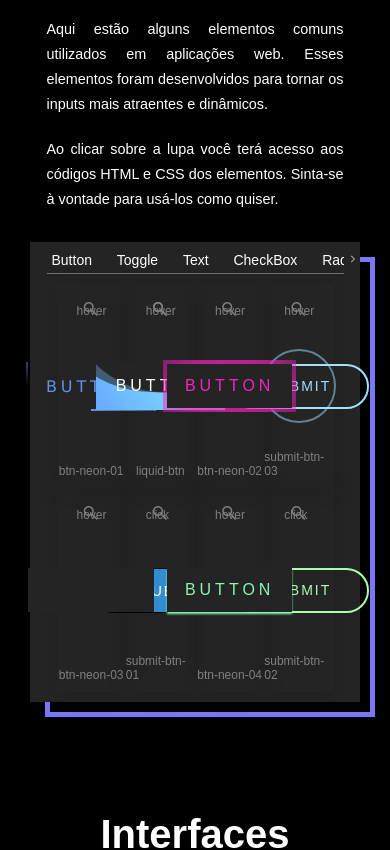
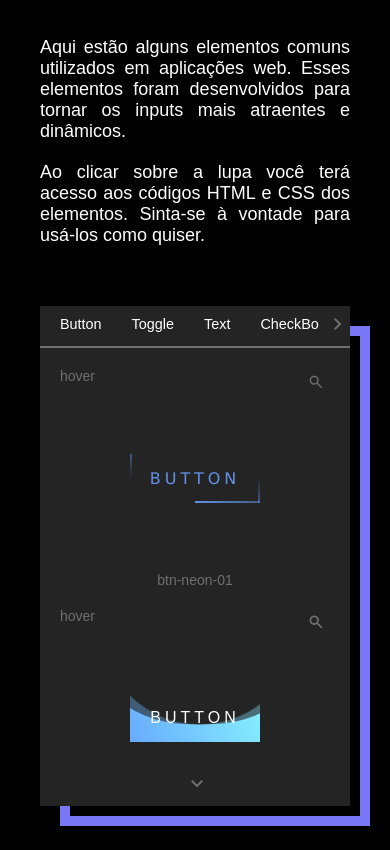
Before and after one commit to CesarCaus/Portfolio-Cesar-Caus, an Angular app: page / in a window 390 px wide. Shown: the part 2006-2856 px from the top of the page. Built offline with nearby package versions, Linux system fonts and the light colour scheme; a web font is replaced by a local one.

Commit message:
Atualização Elements

```diff
--- a/src/app/components/containers/elements/elements.component.html
+++ b/src/app/components/containers/elements/elements.component.html
@@ -8,7 +8,7 @@
         <span class="box-bottom"></span>
 
         <div class="table-main">
-            <nav>
+           <nav>
                 <span class="material-symbols-outlined">chevron_right</span>
                 <ul>
                     <li (click)="buttonElements()">Button</li>
@@ -19,6 +19,9 @@
                 </ul>
             </nav>
             <section *ngIf="categoryElement == 1" id="button-container" class="table-content">
+                <span class="material-symbols-outlined arrow-bottom">
+                    expand_more
+                    </span>
                 <div class="item-element">
                     <span class="function-element">hover</span>
                     <span class="material-symbols-outlined">search</span>
--- a/src/app/components/containers/elements/elements.component.scss
+++ b/src/app/components/containers/elements/elements.component.scss
@@ -1,226 +1,208 @@
 main {
     width: 100%;
-    height: 100vh;
+    height: fit-content;
+    min-height: 100vh;
     background-color: var(--bg-color-secundary);
     display: flex;
     padding: 50px;
     padding-top: 80px;
     align-items: center;
     justify-content: space-around;
+    gap: 50px;
 }
 
 .text-elements {
-    width: 30%;
+    width: clamp(350px, 40vw, 800px);
     height: fit-content;
 
     h1 {
-        width: fit-content;
-        font-size: clamp(2rem, 4.15vw, 50px);
-        padding-bottom: 10px;
+        font-size: clamp(2rem, 4.15vw, 70px);
+        padding: 20px 0;
     }
 
     p {
-        width: 90%;
-        font-size: clamp(0.8rem, 2.15vw, 0.8rem);
+        font-size: clamp(1rem, 1.5vw, 30px);
         padding: 10px 0;
-        line-height: 25px;
         text-align: justify;
     }
 }
 
 .table-elements {
-    width: 100%;
-    height: 460px;
+    width: 60vw;
+    height: 35vw;
+    max-height: 1500px;
+    display: flex;
+    justify-content: center;
     position: relative;
+}
 
 .box-bottom {
+    position: absolute;
+    top: 40px;
+    left: 40px;
     width: 100%;
-        height: 460px;
-        position: absolute;
+    height: 100%;
     background-color: var(--box-color-blue);
-        bottom: -30px;
-        right: -30px;
-        z-index: 0;
 }
 
 .box-bottom::after {
     content: '';
     position: absolute;
     width: calc(100% - 20px);
-        height: 440px;
+    height: calc(100% - 20px);
+    background-color: var(--bg-color-secundary);
     z-index: 1;
     top: 10px;
     left: 10px;
-
-        background-color: var(--bg-color-secundary);
 }
 
 .table-main {
     width: 100%;
-        height: 460px;
+    height: 100%;
+    z-index: 2;
+    position: absolute;
     background-color: var(--bg-color-primary);
-        position: relative;
-        z-index: 2;
 
-        display: flex;
-        flex-direction: column;
-        align-items: center;
+    .arrow-bottom {
+        display: none;
+    }
 
     nav {
-
-            width: 90%;
-            padding-top: 5px;
-            border-bottom: 1px solid var(--line-color-primary);
+        padding-left: 10px;
+        width: 100%;
+        height: 40px;
+        margin: 0 auto;
+        display: flex;
+        overflow: scroll;
+        border-bottom: 2px solid var(--line-color-primary);
 
         span {
-                display: none;;
+            position: absolute;
+            display: none;
         }
 
         ul {
             display: flex;
-                display: flex;
-                gap: 5%;
+            gap: 7%;
 
             li {
                 list-style: none;
-                    padding: 5px;
-                    font-size: clamp(14px, 1.23vw, 16px);
-                    cursor: pointer;
-                }
-
-                li:hover {
-                    background-color: #303030;
-                }
-            }
+                font-size: clamp(0.8rem, 1.2vw, 25px);
+                padding: 10px;
             }
         }
     }
 
+    nav::-webkit-scrollbar {
+        display: none;
+    }
+}
+
 .table-content {
-    width: 90%;
-    height: 460px;
-    z-index: 4;
     padding: 10px;
-    display: flex;
-    flex-wrap: wrap;
-
+    width: 100%;
+    height: calc(100% - 50px);
+    margin: 0 auto;
+    display: grid;
+    grid-template-columns: repeat(auto-fit, minmax(200px, 1fr));
+    overflow: scroll;
+    overflow-x: hidden;
 
     .item-element {
-        width: 25%;
-        height: 50%;
+        height: 240px;
+        position: relative;
         display: flex;
         align-items: center;
         justify-content: center;
-        position: relative;
-        box-shadow: 1px 1px 20px rgba(0, 0, 0, 0.134);
+
+        span {
+            position: absolute;
+            font-size: 14px;
+            color: var(--line-color-primary);
+        }
+
+        .function-element {
+            top: 10px;
+            left: 10px;
+        }
+
+        .material-symbols-outlined {
+            font-size: 18px;
+            padding: 5px;
+            top: 10px;
+            right: 10px;
         }
 
         .legend-element {
-        position: absolute;
             bottom: 10px;
-        color: gray;
-        font-size: 12px;
+        }
     }
 
     .item-element:hover {
-        background-color: #282828;
-    }
-
-    .function-element {
-        position: absolute;
-        top: 20px;
-        left: 20px;
-        color: gray;
-        font-size: 12px;
-    }
-
-    .material-symbols-outlined {
-        position: absolute;
-        top: 10px;
-        right: 20px;
-        color: gray;
-        font-size: 20px;
-        border-radius: 100%;
-        padding: 5px;
-        cursor: pointer;
-    }
-
-    .material-symbols-outlined:hover {
-        background-color: #303030;
+        background-color: var(--bg-color-primary-hover);
     }
 }
 
-@media screen and (max-width: 1100px) {
+@media screen and (max-width: 860px) {
     main {
         flex-direction: column;
-        height: fit-content;
-        gap: 20px;
-        padding: 80px 50px;
-        justify-content: center;
-
+        padding: 40px;
+        padding-top: 80px;
     }
 
     .text-elements {
-        width: 90%;
-
-        p {
         width: 100%;
     }
+
+    .table-elements {
+        width: 100%;
+        height: 500px;
+        max-height: 1500px;
+
+        nav {
+            width: 90%;
+            border: none;
+            margin: 0;
+
+            ul {
+                gap: 10px;
+            }
+            span {
+                display: flex;
+                right: 0;
+                top: 6px;
+                color: var(--line-color-primary);
             }
         }
 
+        .table-content {
+            border-top: 2px solid var(--line-color-primary);
 
-@media screen and (max-width: 600px) {
-
-    main {
-        padding: 30px;
-        padding-top: 90px;
+            .arrow-bottom {
+                display: flex;
+                width: 50px;
+                position: absolute;
+                color: var(--line-color-primary);
+                bottom: 10px;
+                left: calc(50% - 10px);
             }
 
-  .table-main {
-    nav {
-        ul {
-            overflow: auto;
-            position: relative;
         }
 
         ::-webkit-scrollbar {
             display: none;
         }
     }
-  }
-
-  .table-elements {
 
     .box-bottom {
-        right: -15px;
-        bottom: -15px;
+        width: 100%;
+        height: 500px;
+        top: 20px;
+        left: 20px;
     }
 
     .box-bottom::after {
-        left: 5px;
-        top: 5px;
-        height: 450px;
-        width: calc(100% - 10px);
+        width: calc(100% - 20px);
+        height: 480px;
     }
 }
-}
-
-@media screen and (max-width: 450px) {
-    .table-elements {
-        .table-main {
-            nav {
-                span {
-                    display: flex;
-                    align-items: center;
-                    position: absolute;
-                    font-size: 14px;
-                    margin-top: 5px;
-                    right: 0;
-                    z-index: 3;
-                    opacity: 0.6;
-                }
-            }
-        }
-    }
-}
```
Lines whose indentation alone changed are shown as unchanged.
